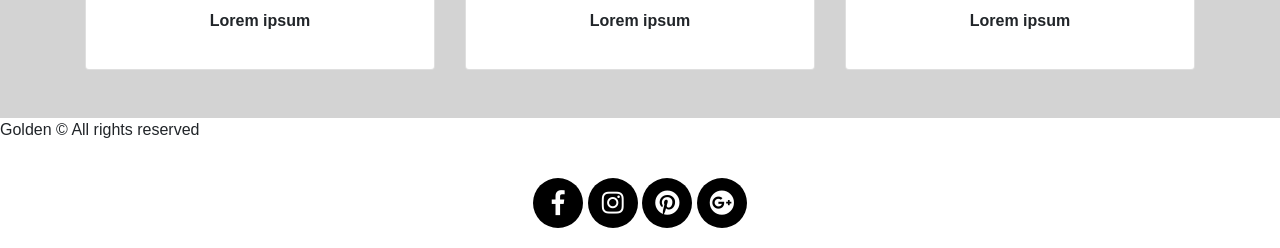
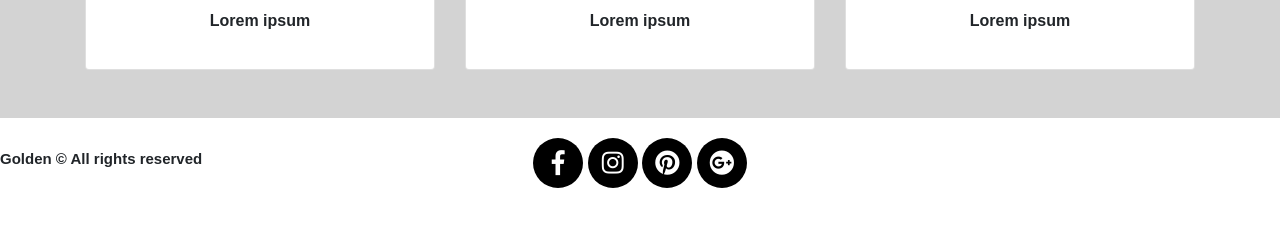
Before and after one commit to olastoecker/projekt-modul3, a website: page index.html in a window 1280 px wide. Shown: the part 1947-2195 px from the top of the page. After the commit the page ends 2155 px from the top, so only its background shows below. Drawn offline with nearby package versions, Linux system fonts and the light colour scheme.

Commit message:
add comments

```diff
--- a/sass/style.scss
+++ b/sass/style.scss
@@ -1,6 +1,7 @@
 
 /* Splash */
 
+/* poniżej dwa pytania przy buttonie + ikonkach */
 
 .navigation {
     height: 100vh;
@@ -25,13 +26,13 @@
 
 .nav-wrapper a {
     text-decoration: none;
-    font-size: 20px;
+    font-size: 15px;
     color:lightgray;
     margin-top: 20px;
     font-weight: 700;
-
 }
 
+/* nie umiem wycentrować buttona, walczyłam z tym parę h i jedyna opcja jaka mi wyszła w centrum, to że dodatkowo miał ramkę szeroką na cały ekran */
 .btn {
     display: inline-block;
     text-align: center;
@@ -88,7 +89,8 @@
     flex-direction: row;
     justify-content: space-around;
 }
-/* nie dziala centrowanie ikonek */
+/* nie umiem wycentrować ikonek, probowałam różnych kombinacji i nie idzie, żeby się ustawiły dokladnie nad napisami :( */
+
 .service i {
     color:gold;
     text-align: center;
@@ -104,7 +106,7 @@
     text-align: center;
 }
 
-.service p, .title, .service h5, .page-title, .products p, .nav-wrapper a, .footer p {
+.service p, .title, .service h5, .page-title, .products p, .nav-wrapper a, .page-footer p{
     font-family:Arial, Helvetica, sans-serif;
 }
 
@@ -137,6 +139,7 @@
     margin: 0 0 0 0;
     list-style-type: none;
     text-align: center;
+    position: relative;
 }
 
 .page-footer li {
@@ -154,3 +157,10 @@
     border-radius: 50%;
     text-align: center;
 }
+
+.page-footer p {
+    font-weight: bold;
+    font-size: 15px;
+    position: absolute;
+    margin-top: 30px;
+}
```
Also changed, not shown: index.html (+2 -3 lines), css/style.css, 1 other file.
